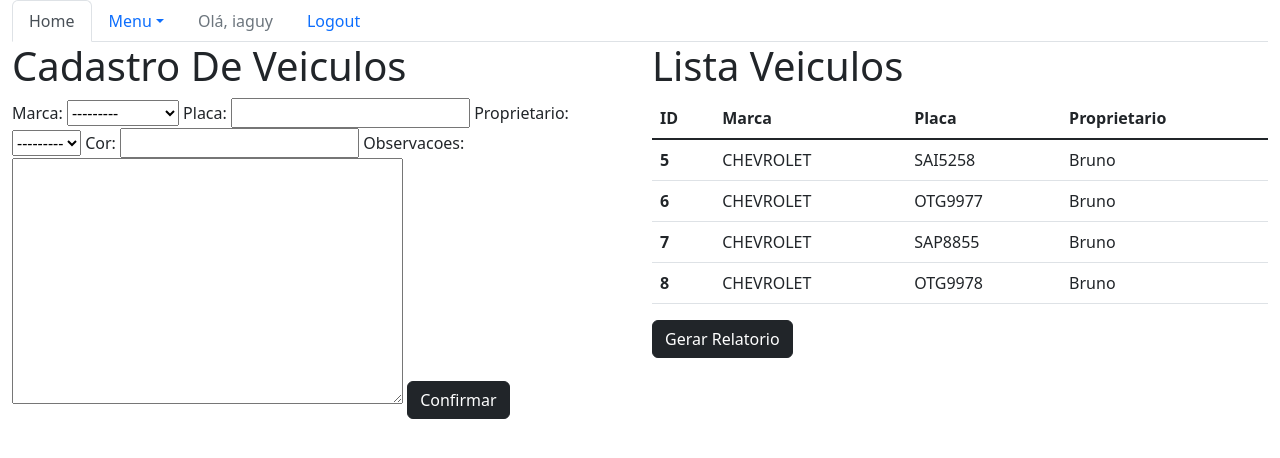
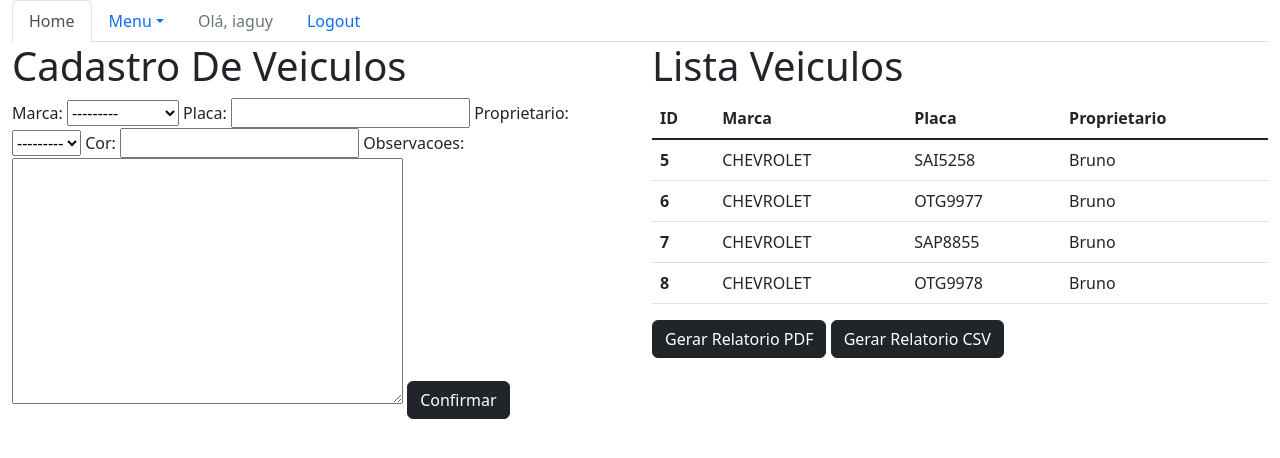
Before and after one commit to iaguy/SistemaEstacionamentoWeb-Django, a Django app: page /sistema/veiculos/ in a window 1280 px wide. Shown: the top 458 px of the page. Run offline with Django 4.2, Linux system fonts and the light colour scheme; a user stored in the database is signed in; data comes from the database, SQL or seed files in the repository; both versions use the stored data as it was after the commit; some libraries are stand-ins or nearby versions.

Commit message:
criação do relatorio csv

```diff
--- a/core/templates/core/lista_veiculos.html
+++ b/core/templates/core/lista_veiculos.html
@@ -70,7 +70,8 @@
                         {% endfor %}
                     </tbody>
                   </table>
-                  <a href="{% url 'relatorio_pdf' %}" class="btn btn-dark">Gerar Relatorio</button></a>
+                  <a href="{% url 'relatorio_pdf' %}" class="btn btn-dark">Gerar Relatorio PDF</button></a>
+                  <a href="{% url 'relatorio_csv' %}" class="btn btn-dark">Gerar Relatorio CSV</button></a>
             </div>
     </body>
     </html>
--- a/core/urls.py
+++ b/core/urls.py
@@ -22,6 +22,7 @@ from .views import (
     mensalista_delete,
     movmensal_delete,
     Pdf,
+    ExportarParaCSV,
 )
 
 urlpatterns = [
@@ -53,4 +54,5 @@ urlpatterns = [
     path('mov-mensal-delete/<int:id>/', movmensal_delete, name='core_movmensal_delete'),
 
     path('relatorio/', Pdf.as_view(), name='relatorio_pdf'),
+    path('relatorio-csv/', ExportarParaCSV.as_view(), name='relatorio_csv'),
 ]
--- a/core/views.py
+++ b/core/views.py
@@ -1,3 +1,6 @@
+from asyncore import write
+from csv import writer
+import csv
 from django.http import HttpResponse
 from django.shortcuts import render, redirect
 from django.contrib.auth.decorators import login_required
@@ -5,6 +8,7 @@ from django.views.generic.base import View
 from django.template.loader import get_template
 import xhtml2pdf.pisa as pisa
 import io
+
 from .models import (
     Pessoa,
     Veiculo,
@@ -222,9 +226,11 @@ class Render:
         template = get_template(path)
         html = template.render(params)
         response = io.BytesIO()
-        pdf = pisa.pisaDocument(io.BytesIO(html.encode("UTF-8")), response)
+        pdf = pisa.pisaDocument(
+            io.BytesIO(html.encode("UTF-8")), response)
         if not pdf.err:
-            response = HttpResponse(response.getvalue(), content_type='application/pdf')
+            response = HttpResponse(
+                response.getvalue(), content_type='application/pdf')
             response['Content-Disposition'] = 'attachment;filename=%s.pdf' % filename
             return response
         else:
@@ -239,4 +245,23 @@ class Pdf(View):
             'veiculos': veiculos,
             'request': request,
         }
-        return Render.render('core/relatorio.html', params, 'Relatorio_Veiculos')
+        return Render.render('core/relatorio.html', params, 'relatorio_veiculos')
+
+
+class ExportarParaCSV(View):
+    def get(self, request):
+        response = HttpResponse(content_type='text/csv')
+        response['Content-Disposition'] = 'attachment; filename="somefilename.csv"'
+
+        veiculos = Veiculo.objects.all()
+
+        writer = csv.writer(response)
+        writer.writerow(['Id', 'Marca', 'placa', 'Proprietario', 'Cor'])
+
+        for veiculo in veiculos:
+            writer.writerow(
+                [veiculo.id, veiculo.marca, veiculo.placa, veiculo.proprietario,
+                 veiculo.cor
+                 ])
+
+        return response
```
Also changed, not shown: db.sqlite3.
